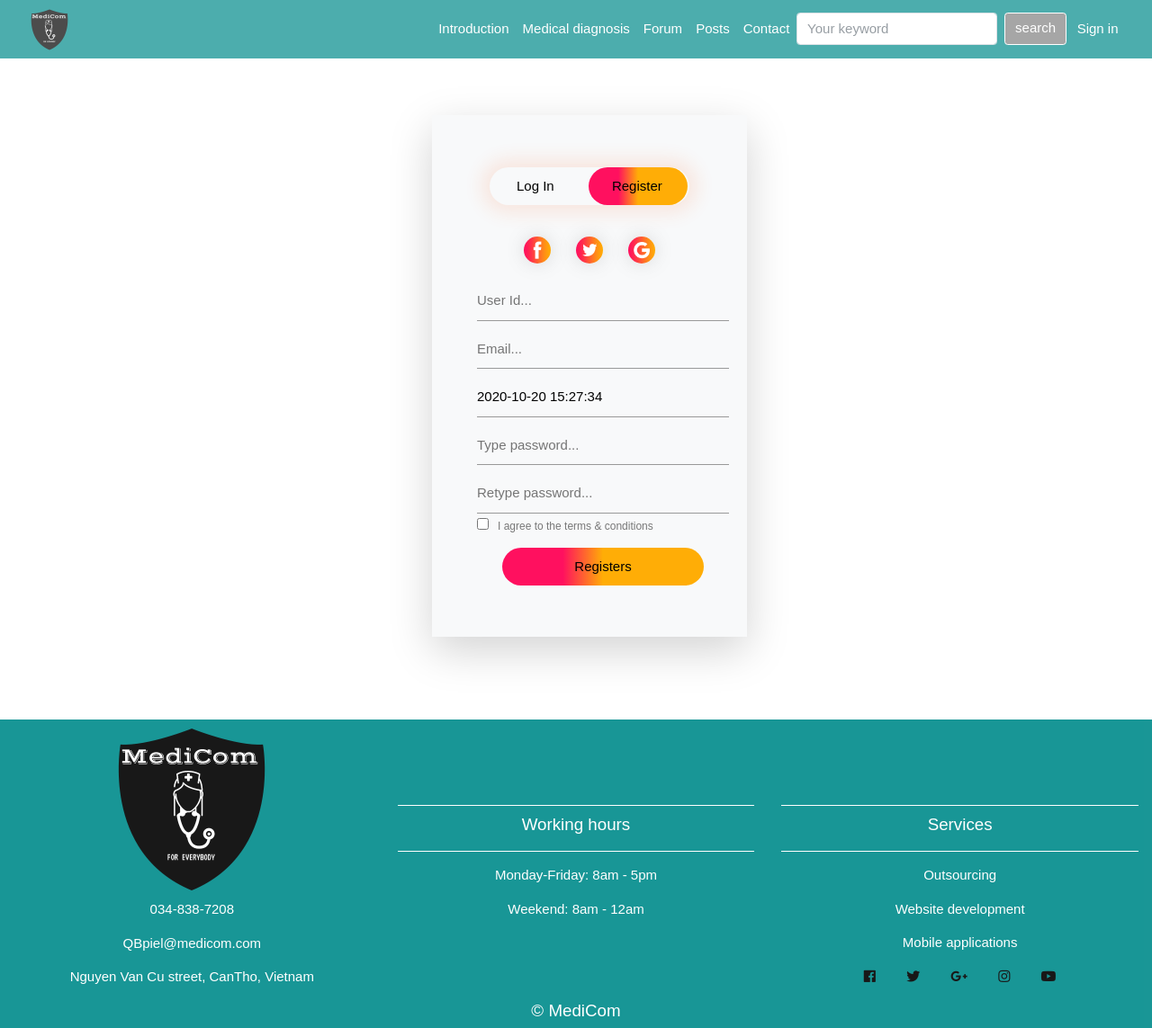
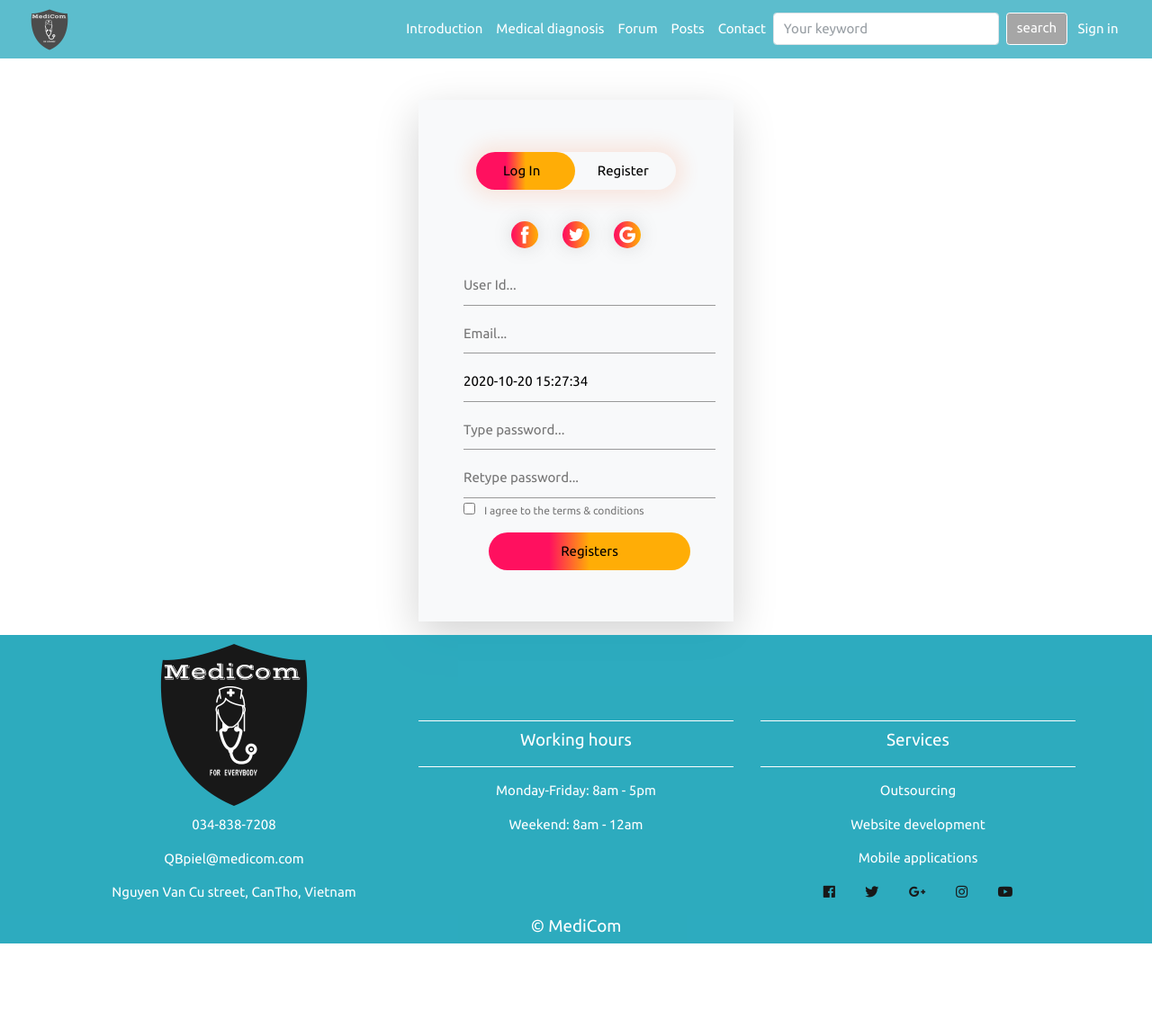
Before and after one commit to huynguyen-py/medicom-live, a Django app: page /MediUser/register/ in a window 1280 px wide. Shown: the whole page at 90% size. After the commit the page ends 1049 px from the top, so only its background shows below. Run offline with Django 3.2, Linux system fonts and the light colour scheme; some libraries are stand-ins or nearby versions.

Commit message:
continue update login/register page

```diff
--- a/home/static/MediCom/css/posts.css
+++ b/home/static/MediCom/css/posts.css
@@ -15,6 +15,7 @@
       top: 0 !important;
       padding: 5px !important;
 }
+
 .show-list{
 	margin-top: 10px;
 }
--- a/home/static/MediCom/css/style.css
+++ b/home/static/MediCom/css/style.css
@@ -28,7 +28,7 @@ html, body {
 }
 
 .navbar {
-    background-color: #008B8B !important;
+    background-color: #17a2b8 !important;
     opacity: 0.7;
 }
 .navbar li a {
@@ -221,9 +221,10 @@ hr.light {
 
 /*FOOTER*/
 footer {
-	background-color: #008B8B;
+	background-color: #17a2b8;
 	color: white;
 	opacity: 0.9;
+	width: 100% !important;
 }
 
 .time-work, .service{
--- a/home/static/MediCom/css/style_register.css
+++ b/home/static/MediCom/css/style_register.css
@@ -1,15 +1,3 @@
-*{
-    margin: 0;
-    padding: 0;
-    font-family:sans-serif ;
-}
-.hero{
-    height: 100%;
-    width: 100%;
-    background-position: center;
-    background-size: cover;
-    position: absolute;
-}
 .form-box{
     width: 350px;
     height: 580px;
@@ -37,7 +25,7 @@
 }
 #btn{
     top: 0 !important;
-    left: 110px !important;
+    left: 0 !important;
     position: absolute !important;
     width: 110px !important;
     height: 100% !important;
@@ -95,6 +83,7 @@ span{
 #register{
     left: 50px;
 }
+
 a {
     color: #000000;
 }
--- a/home/templates/MediCom/footer.html
+++ b/home/templates/MediCom/footer.html
@@ -1,6 +1,6 @@
 {% load static %}
 <footer>
-	<div class="container-fluid padding">
+	<div class="container">
 		<div class="row text-center">
 			<div class="col-md-4">
 				<img src="{% static 'MediCom/images/main_logo.png' %}">
--- a/home/templates/MediCom/user_login.html
+++ b/home/templates/MediCom/user_login.html
@@ -13,9 +13,9 @@
 {% block title %} Sign In {% endblock %}
 
 {% block content %}
-<div class="container-fluid h-100">
-		<div class="hero d-flex justify-content-center">
-            <div class="form-box shadow-lg p-4 m-3 bg-light">
+<div class="container">
+		<div class="hero mt-5">
+            <div class="form-box mx-auto shadow-lg p-4 m-3 bg-light">
                 <div class="button-box">
                     <div id="btn"></div>
                     <button type="button" class="toggle-btn" onclick="login()">Log In</button>
--- a/home/templates/MediCom/user_register.html
+++ b/home/templates/MediCom/user_register.html
@@ -12,9 +12,9 @@
 {% block title %} Sign Up {% endblock %}
 
 {% block content %}
-<div class="container-fluid h-100">
-		<div class="hero d-flex justify-content-center">
-            <div class="form-box shadow-lg p-4 m-3 bg-light">
+<div class="container">
+		<div class="hero mt-5">
+            <div class="form-box mx-auto shadow-lg p-4 m-3 bg-light">
                 <div class="button-box">
                     <div id="btn"></div>
                     <button type="button" class="toggle-btn" onclick="login()">
```
Also changed, not shown: home/static/MediCom/css/post_detail.css (+3 -4 lines), home/static/MediCom/css/stylelogin.css (+0 -12 lines), home/templates/MediCom/post_content_detail.html (+1 -11 lines).
